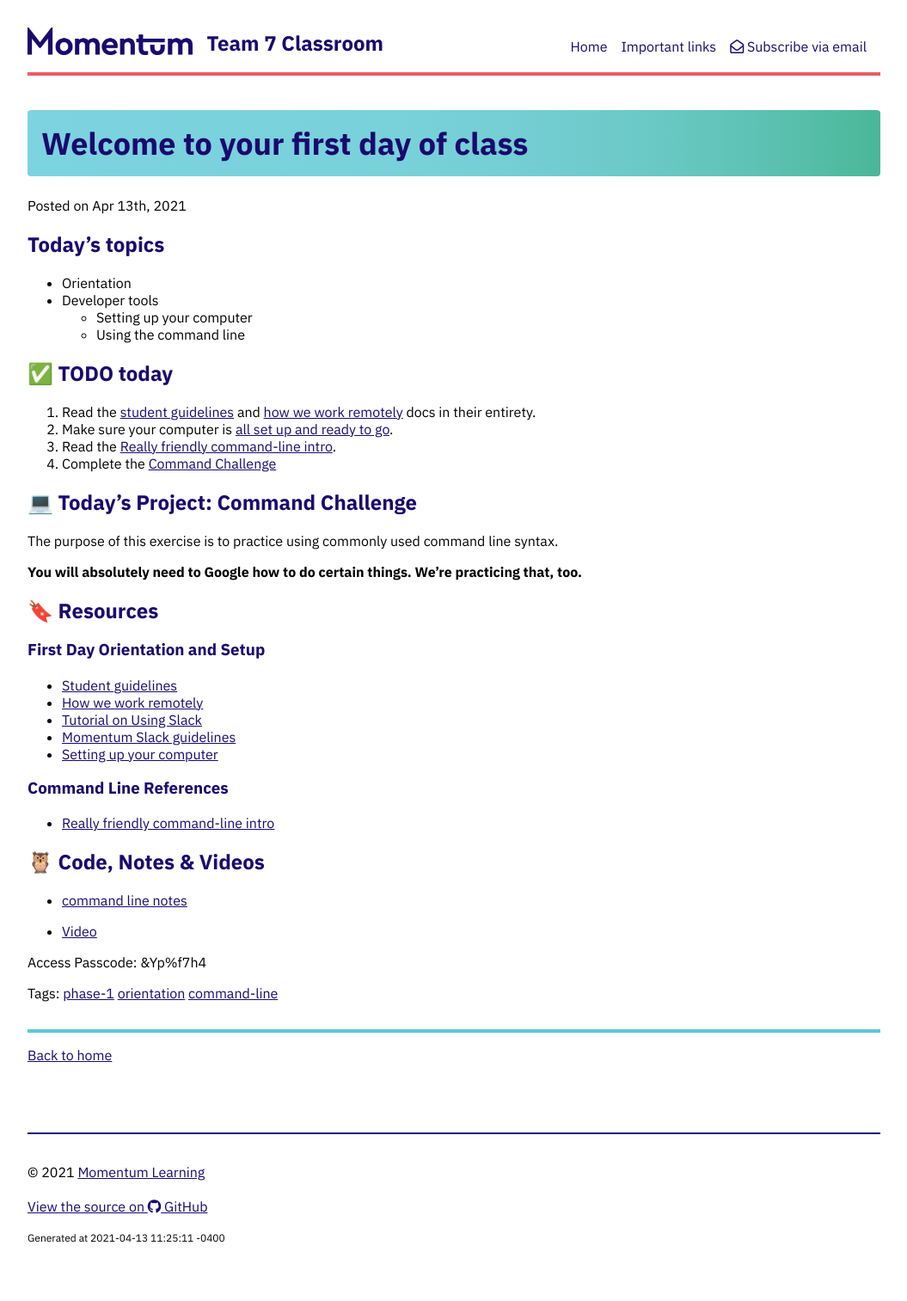
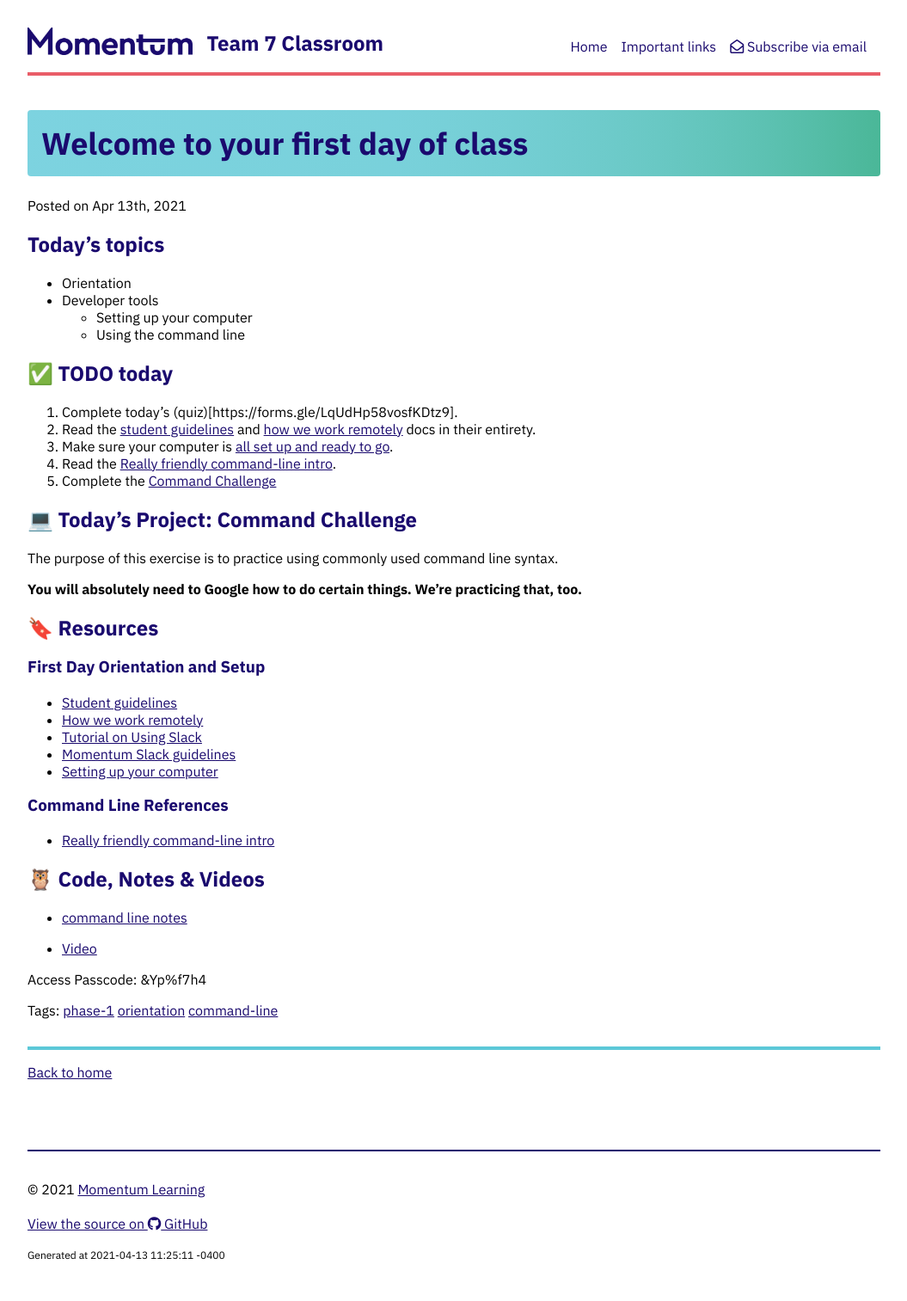
Before and after one commit to momentum-pt-team-1/momentum-pt-team-1.github.io, a Jekyll site: the page built from _posts/2021-04-13-welcome-phase-1.md, in a window 1280 px wide. Shown: the whole page at 86% size, without its empty margins (112-1167 px from the left). Built offline with Jekyll 4.4.1, drawn with Linux system fonts in a browser that asks for light colours; nearby versions of some CDN libraries.

Commit message:
add quiz

```diff
--- a/_posts/2021-04-13-welcome-phase-1.md
+++ b/_posts/2021-04-13-welcome-phase-1.md
@@ -13,6 +13,7 @@ tags: phase-1 orientation command-line
 
 ## ✅ TODO today
 
+1. Complete today's (quiz)[https://forms.gle/LqUdHp58vosfKDtz9].
 1. Read the [student guidelines](https://github.com/momentumlearn/student-resources/blob/main/articles/student-guidelines.md) and [how we work remotely](https://github.com/momentumlearn/student-resources/blob/master/articles/working-remotely.md) docs in their entirety.
 2. Make sure your computer is [all set up and ready to go](https://github.com/momentumlearn/student-resources/blob/master/articles/setup.md).
 3. Read the [Really friendly command-line intro](https://drive.google.com/open?id=1E4ALJrjclTYE4C6lwIV517-SOXiZ-Dqb).
```
